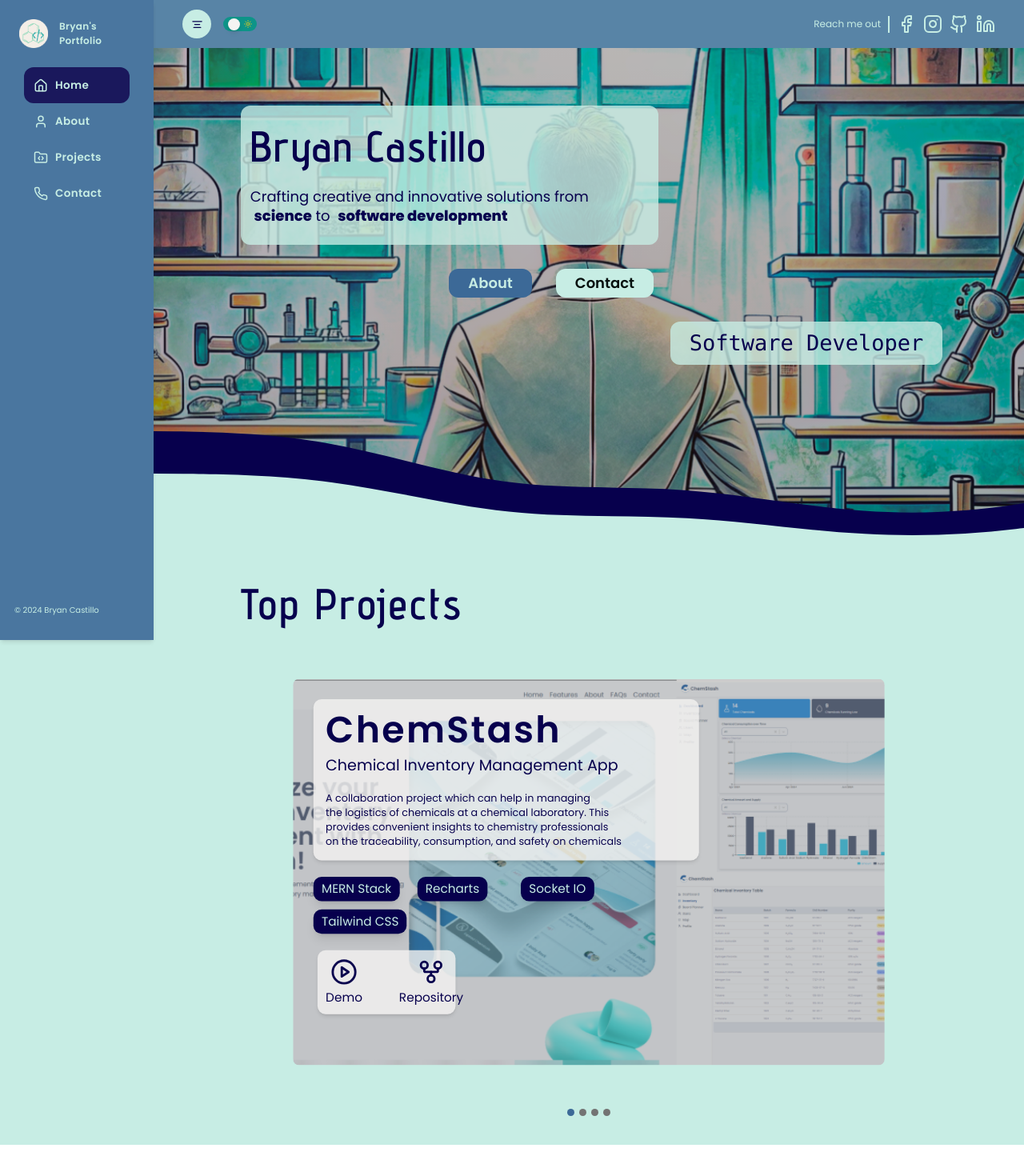
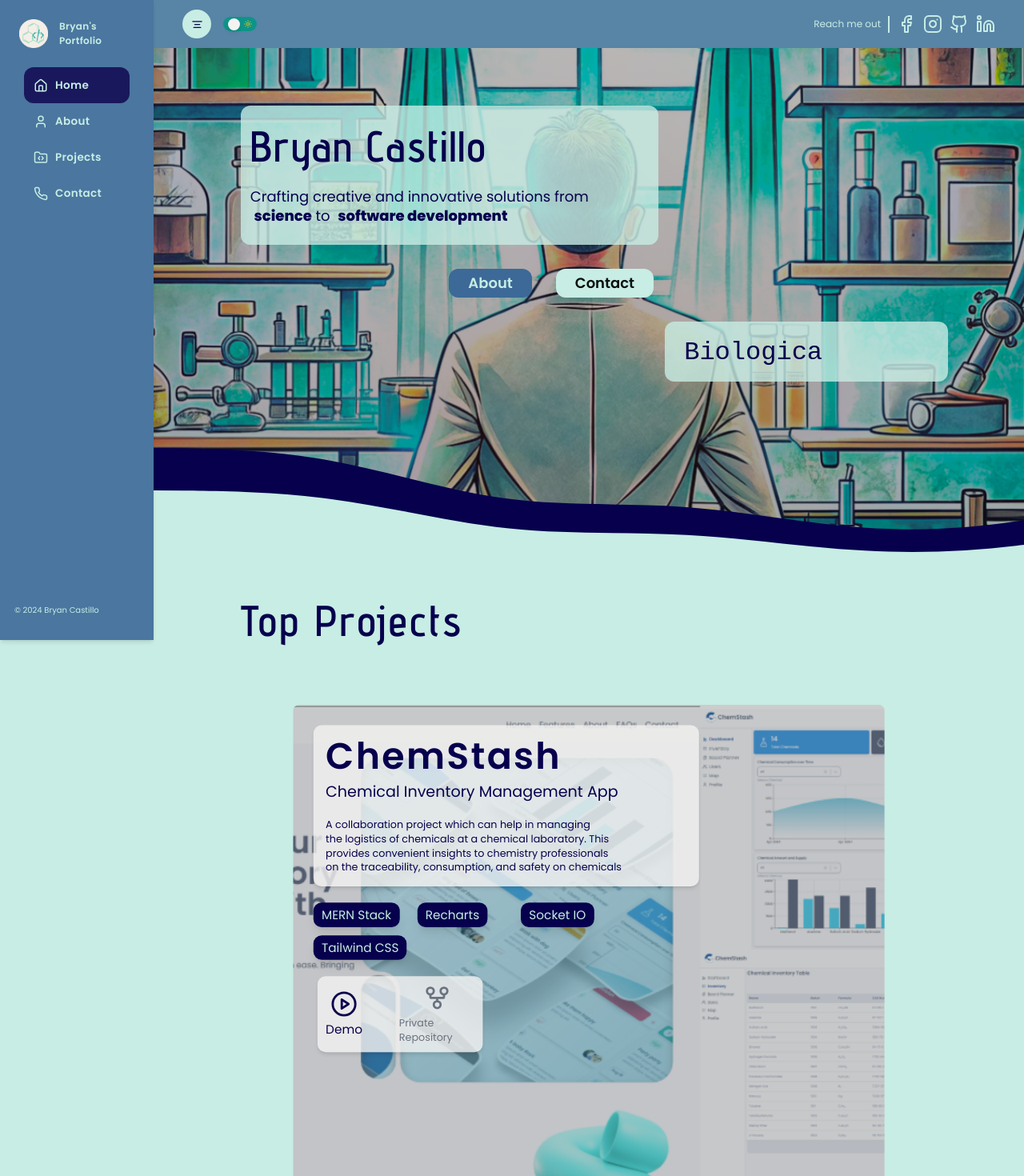
Before and after one commit to bryancastillo10/portfolio, a Next.js app: page / in a window 1280 px wide. Shown: the top 1470 px of the page at 80% size. Before the commit the page ends 1431 px from the top, so only its background shows below. Built offline with nearby package versions, Linux system fonts and the light colour scheme; no server answers.

Commit message:
Added Airbnb Project and Type Animation

```diff
--- a/package.json
+++ b/package.json
@@ -17,6 +17,7 @@
     "react": "^18",
     "react-dom": "^18",
     "react-redux": "^9.1.2",
+    "react-type-animation": "^3.2.0",
     "redux-persist": "^6.0.0"
   },
   "devDependencies": {
--- /dev/null
+++ b/src/app/(components)/Hero/TextAnimation.tsx
@@ -0,0 +1,35 @@
+import { TypeAnimation } from "react-type-animation";
+
+interface TextAnimationProps{
+    text1:string;
+    text2:string;
+    text3?:string;
+    text4?:string;
+}
+
+const TextAnimation = ({text1,text2,text3,text4}:TextAnimationProps) => {
+  return (
+    <TypeAnimation
+      sequence={[
+        text1,
+        1000,
+        text2,
+        1000,
+        text3!,
+        1000,
+        text4!,
+        3000,
+      ]}
+      wrapper="span"
+      speed={70}
+      style={{
+        textAlign: "center",
+        fontWeight: "500",
+        fontFamily: "monospace",
+      }}
+      repeat={Infinity}
+    />
+  );
+};
+
+export default TextAnimation;
--- a/src/app/(components)/Hero/TopProjects.tsx
+++ b/src/app/(components)/Hero/TopProjects.tsx
@@ -31,7 +31,7 @@ export const TopProjects = ({projectInfo}:TopProjectsProps) => {
     }, Auto_Delay);
 
     return () => clearInterval(intervalRef);
-  }, []);
+  });
 
   const onDragEnd = () => {
     const x = dragX.get();
@@ -89,7 +89,7 @@ const Cards = ({projectInfo}:TopProjectsProps) => {
             }}
 
             transition={Spring_Config}
-            className="w-full h-[700px] xl:h-[71vh] shrink-0 rounded-xl object-cover place-content-center xl:place-content-start"
+            className="w-full h-[700px] lg:h-[85vh] xl:h-[90vh] shrink-0 rounded-xl object-cover place-content-center xl:place-content-start"
           >
             <div className="p-6 md:p-10 space-y-4">
                   {/* Header */}
@@ -115,19 +115,28 @@ const Cards = ({projectInfo}:TopProjectsProps) => {
                     </div>
                   <div className="pt-4">
                     {/* Links */}
-                    <div className={`flex justify-evenly items-center gap-10  mx-2 xl:max-w-[25%] rounded-2xl shadow-md ${theme ? "bg-dark-primary/80": "bg-white/80"}`}>
-                      <div className="flex flex-col items-center gap-2 duration-500 ease-out p-4 hover:scale-110">
+                    <div className={`flex justify-evenly items-center gap-10  mx-2 xl:max-w-[30%]
+                      rounded-2xl shadow-md ${theme ? "bg-dark-primary/80": "bg-white/80"}`}>
+                      <div className="flex flex-col items-center gap-2 duration-500 ease-out p-4
+                      hover:scale-110 hover:text-teal-500">
                         <a href={project.demoLink} target="_blank" rel="noopener noreferrer ">
-                          <PlayCircle size={40} />
+                          <PlayCircle size={40}/>
                         </a>
                         <p className="text-2xl">Demo</p>
                       </div>
-                      <div className="flex flex-col items-center gap-2 duration-500 ease-out p-4 hover:scale-110">
-                        <a href={project.gitRepo} target="_blank" rel="noopener noreferrer">
-                          <GitForkIcon size={40} />
-                        </a>
-                        <p className="text-2xl">Repository</p>
-                      </div>
+                      {project.gitRepo ? (
+                        <div className="flex flex-col items-center gap-2 duration-500 ease-out p-4 hover:scale-110 hover:text-yellow-500">
+                            <a href={project.gitRepo} target="_blank" rel="noopener noreferrer">
+                                <GitForkIcon size={40} />
+                            </a>
+                            <p className="text-2xl">Repository</p>
+                        </div>
+                        ) : (
+                        <div className="flex flex-col items-center gap-2 p-4 text-gray-500 cursor-not-allowed">
+                              <GitForkIcon size={40} />
+                        <p className="text-xl">Private Repository</p>
+                        </div>
+                      )}
                   </div>
                 </div>
              </div>
--- a/src/app/(components)/Hero/index.tsx
+++ b/src/app/(components)/Hero/index.tsx
@@ -12,6 +12,7 @@ import { adventPro } from "@/utils/font";
 import { projectInfo } from "./projectInfo";
 import HeroBg from "@/asset/HeroMainBG.png";
 import WaveUp from "./WaveUp";
+import TextAnimation from "./TextAnimation";
 
 const Hero = () => {
     const router = useRouter();
@@ -55,8 +56,8 @@ const Hero = () => {
 
           {/* Hero Subheader */}
           <div className="flex justify-center md:max-w-[50%] mx-auto md:mx-0 md:ml-auto pb-8">
-            <div className={`${theme ? "bg-secondary":"bg-primary/80"} rounded-2xl my-8 py-4 px-8`}>
-              <h1 className="text-4xl font-mono">Software Developer</h1>
+            <div className={`${theme ? "bg-secondary":"bg-primary/80"} w-[85%] xl:w-[65%] text-[20px] xl:text-[32px] rounded-2xl my-8 py-4 px-8`}>
+              <TextAnimation text1="Software Developer" text2="Envi. Engineer" text3="Biological Engineer" text4="Chemist" />
             </div>
           </div>
           <div className="bottom-0 w-full overflow-x-hidden">
--- a/src/app/(components)/Hero/projectInfo.ts
+++ b/src/app/(components)/Hero/projectInfo.ts
@@ -2,6 +2,7 @@ import ChemStashImg from "@/asset/projects/ChemStash.png";
 import SpaceChatImg from "@/asset/projects/SpaceChat.png";
 import NPKCalculatorImg from "@/asset/projects/NPKCalculator.png";
 import BioBytesImg from "@/asset/projects/BioBytes.png";
+import AirBnbCloneImg from "@/asset/projects/AirBnbClone.png";
 
 export const projectInfo = [
     {
@@ -11,7 +12,7 @@ export const projectInfo = [
         description:"A collaboration project which can help in managing the logistics of chemicals at a chemical laboratory. This provides convenient insights to chemistry professionals on the traceability, consumption, and safety on chemicals",
         techStack:["MERN Stack", "Recharts","Socket IO", "Tailwind CSS"],
         image: ChemStashImg.src,
-        demoLink:"",
+        demoLink:"https://mern-with-auth-rba5.onrender.com/",
         gitRepo:""
     },
     {
@@ -21,8 +22,8 @@ export const projectInfo = [
         description:"This small chat application can help you connect with friends with simple steps to create your account. Also have features that is common to a social media platform.",
         techStack:["MERN Stack","Typescript", "Socket IO", "Tailwind CSS"],
         image: SpaceChatImg.src,
-        demoLink:"",
-        gitRepo:""
+        demoLink:"https://space-chat-ywt3.onrender.com",
+        gitRepo:"https://github.com/bryancastillo10/space-chat"
     },
     {
         id:3,
@@ -31,7 +32,7 @@ export const projectInfo = [
         description:"Prototype build to calculate and suggest appropriate nutrient composition based on a database query. This is helpful to provide suggestions on fertilizer composition based on a database about different raw materials",
         techStack:["Python-Flask","React JS","Typescript","Tailwind CSS","PostgreSQL"],
         image: NPKCalculatorImg.src,
-        demoLink:"",
+        demoLink:"https://npk-calculator.onrender.com/",
         gitRepo:""
     },
     {
@@ -41,7 +42,17 @@ export const projectInfo = [
         description:"Leveraging the PyQt library of Python to develop a desktop application for biologists to gain information on several biological sequences such as GC-content, base frequencies and basic pairwise sequencing",
         techStack:["PyQt5","Matplotlib","Numpy"],
         image: BioBytesImg.src,
-        demoLink:"",
-        gitRepo:""
+        demoLink:"https://sourceforge.net/projects/biobytes-pairsync/",
+        gitRepo:"https://github.com/bryancastillo10/BioBytes-PairSync"
+    },
+    {
+        id:5,
+        projectTitle:"AirBnb Clone",
+        projectSubtitle:"Clone of Famous Accomodation Booking App",
+        description:"Imitating the key features of the popular accommodation reservation app that further provides me insights on how to work on databases. This app has authentication, user reservation, user likings, and ability to add their own places as an accomodation",
+        techStack:["Next JS","MongoDB","Prisma", "Tailwind CSS"],
+        image:AirBnbCloneImg.src,
+        demoLink:"https://airbnb-testclone.vercel.app/",
+        gitRepo:"https://github.com/bryancastillo10/airbnb-clone"
     }
 ]
```
Also changed, not shown: src/asset/projects/AirBnbClone.png (added), 1 other file (tests, documents, lock files or other folders).
